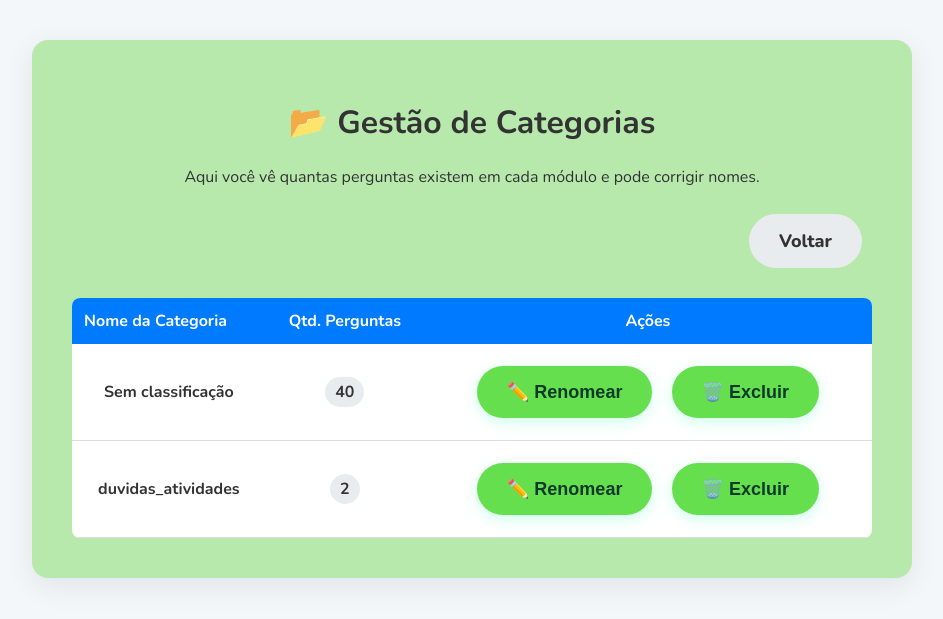
After one commit to cyyzone/quiz_empresa, a Flask app: page /admin/categorias in a window 1280 px wide. The commit adds this page. Shown: the top 619 px of the page, without its empty margins (168-1111 px from the left). Run offline with Flask 3, Linux system fonts and the light colour scheme; a user stored in the database is signed in.

Commit message:
Adicionando gestao de categorias e filtros

```diff
--- a/app/models.py
+++ b/app/models.py
@@ -46,6 +46,7 @@ class Pergunta(db.Model):
     data_liberacao = db.Column(db.Date, nullable=False, index=True)
     tempo_limite = db.Column(db.Integer, nullable=True)
     imagem_pergunta = db.Column(db.String(300), nullable=True)
+    categoria = db.Column(db.String(50), nullable=True, default='Geral', index=True)
     para_todos_setores = db.Column(db.Boolean, default=False, nullable=False)
     departamentos = db.relationship('Departamento', secondary=pergunta_departamento_association, lazy='subquery',
         backref=db.backref('perguntas', lazy=True))
--- a/app/routes/admin.py
+++ b/app/routes/admin.py
@@ -100,6 +100,9 @@ def pagina_admin_perguntas():
         Pergunta.data_liberacao.desc(),
         Pergunta.id.desc()
     ).paginate(page=page, per_page=per_page, error_out=False)
+
+    categorias_existentes = db.session.query(Pergunta.categoria).distinct().all()
+    lista_categorias = [c[0] for c in categorias_existentes if c[0]]
 
     return render_template('admin_perguntas.html',
                            perguntas=perguntas_pagination,
@@ -304,6 +307,8 @@ def editar_pergunta(pergunta_id):
     if not session.get('admin_logged_in'): return redirect(url_for('admin.pagina_admin'))
     pergunta = Pergunta.query.get_or_404(pergunta_id)
     todos_departamentos = Departamento.query.order_by(Departamento.nome).all()
+    categorias_existentes = db.session.query(Pergunta.categoria).distinct().all()
+    lista_categorias = [c[0] for c in categorias_existentes if c[0]]
     return render_template('edit_question.html', pergunta=pergunta, todos_departamentos=todos_departamentos)
 
 @admin_bp.route('/add_question', methods=['POST'])
@@ -319,11 +324,13 @@ def adicionar_pergunta():
         flash('Data inválida.', 'danger')
         return redirect(url_for('admin.pagina_admin_perguntas'))
 
+    categoria_recebida = request.form.get('categoria', 'Geral') # Pega do form ou usa 'Geral'
     nova_pergunta = Pergunta(
         tipo=tipo,
         texto=request.form.get('texto'),
         explicacao=request.form.get('explicacao'),
-        data_liberacao=data_obj
+        data_liberacao=data_obj,
+        categoria=categoria_recebida
     )
 
     db.session.add(nova_pergunta)
@@ -432,6 +439,7 @@ def atualizar_pergunta(pergunta_id):
 
     pergunta.tipo = request.form.get('tipo')
     pergunta.texto = request.form.get('texto')
+    pergunta.categoria = request.form.get('categoria', 'Geral')
     pergunta.explicacao = request.form.get('explicacao')
 
     try:
@@ -846,3 +854,56 @@ def init_db(secret_key):
         return "<h1>Banco de dados reinicializado com sucesso!</h1>"
     except Exception as e:
         return f"<h1>Ocorreu um erro:</h1><p>{e}</p>", 500
+
+@admin_bp.route('/categorias', methods=['GET'])
+def gerenciar_categorias():
+    if not session.get('admin_logged_in'): return redirect(url_for('admin.pagina_admin'))
+
+    # Busca categorias e conta quantas perguntas existem em cada uma
+    # Ex: [('Vendas', 15), ('Sincronização', 3)]
+    categorias_stats = db.session.query(
+        Pergunta.categoria,
+        func.count(Pergunta.id)
+    ).group_by(Pergunta.categoria).order_by(Pergunta.categoria).all()
+
+    return render_template('admin_categorias.html', estatisticas=categorias_stats)
+
+@admin_bp.route('/categorias/renomear', methods=['POST'])
+def renomear_categoria():
+    if not session.get('admin_logged_in'): return redirect(url_for('admin.pagina_admin'))
+
+    nome_antigo = request.form.get('nome_antigo')
+    novo_nome = request.form.get('novo_nome')
+
+    if nome_antigo and novo_nome:
+        # Atualiza TODAS as perguntas que tinham o nome antigo
+        perguntas = Pergunta.query.filter_by(categoria=nome_antigo).all()
+        for p in perguntas:
+            p.categoria = novo_nome
+
+        db.session.commit()
+        flash(f'Categoria "{nome_antigo}" renomeada para "{novo_nome}" em {len(perguntas)} perguntas.', 'success')
+
+    return redirect(url_for('admin.gerenciar_categorias'))
+
+@admin_bp.route('/categorias/excluir', methods=['POST'])
+def excluir_categoria():
+    if not session.get('admin_logged_in'): return redirect(url_for('admin.pagina_admin'))
+
+    nome_categoria = request.form.get('nome_categoria')
+
+    if nome_categoria:
+        # Busca todas as perguntas dessa categoria
+        perguntas = Pergunta.query.filter_by(categoria=nome_categoria).all()
+        qtd = len(perguntas)
+
+        # EM VEZ DE DELETAR, A GENTE MOVE PARA 'Geral'
+        for p in perguntas:
+            p.categoria = 'Geral'
+
+        db.session.commit()
+
+        # A categoria antiga some porque ninguém mais usa ela
+        flash(f'Categoria "{nome_categoria}" removida! As {qtd} perguntas foram movidas para "Geral".', 'success')
+
+    return redirect(url_for('admin.gerenciar_categorias'))
--- a/app/templates/admin.html
+++ b/app/templates/admin.html
@@ -12,7 +12,6 @@
             • Gerenciar Usuários: Adicione, edite ou exclua colaboradores.
             • Gerenciar Admins: Adicione outros administradores.">?</button>
     </h1>
-
     {% if contagem_pendentes > 0 %}
     <a href="{{ url_for('admin.pagina_correcoes') }}" style="text-decoration: none;">
         <div class="alert" style="background-color: #fff3cd; color: #856404; border-color: #ffeeba; cursor: pointer;">
@@ -46,6 +45,10 @@
 
     <a href="{{ url_for('admin.pagina_admin_perguntas') }}" class="accordion-trigger" style="display: block; text-decoration: none; color: inherit; margin-top: 20px; text-align: left; position: relative;">
         Gerenciar Perguntas ➡️
+    </a>
+
+    <a href="{{ url_for('admin.gerenciar_categorias') }}" class="accordion-trigger" style="display: block; text-decoration: none; color: inherit; margin-top: 10px; text-align: left; position: relative;">
+        📂 Gerenciar Categorias ➡️
     </a>
 
     <button class="accordion-trigger" id="accordion-setores">Gerenciar Setores</button>
--- /dev/null
+++ b/app/templates/admin_categorias.html
@@ -0,0 +1,105 @@
+{% extends 'base.html' %}
+
+{% block title %}Gerenciar Categorias{% endblock %}
+
+{% block content %}
+<div class="dashboard-container" style="max-width: 800px;">
+    <h1>📂 Gestão de Categorias</h1>
+    <p>Aqui você vê quantas perguntas existem em cada módulo e pode corrigir nomes.</p>
+
+    <div style="text-align: right; margin-bottom: 20px;">
+        <a href="{{ url_for('admin.pagina_admin') }}" class="btn btn-secondary">Voltar</a>
+    </div>
+
+    <table style="width: 100%; border-collapse: collapse; background: white; border-radius: 8px; overflow: hidden;">
+        <thead style="background-color: #007bff; color: white;">
+            <tr>
+                <th style="padding: 12px; text-align: left;">Nome da Categoria</th>
+                <th style="padding: 12px; text-align: center;">Qtd. Perguntas</th>
+                <th style="padding: 12px; text-align: center;">Ações</th>
+            </tr>
+        </thead>
+        <tbody>
+            {% for nome, quantidade in estatisticas %}
+            <tr style="border-bottom: 1px solid #ddd;">
+                <td style="padding: 12px;">
+                    <strong>{{ nome }}</strong>
+                </td>
+                <td style="padding: 12px; text-align: center;">
+                    <span style="background: #e9ecef; padding: 4px 10px; border-radius: 20px; font-weight: bold;">
+                        {{ quantidade }}
+                    </span>
+                </td>
+                <td style="padding: 12px; text-align: center;">
+                    <button onclick="abrirModalRenomear('{{ nome }}')" class="btn btn-warning" style="margin-right: 5px;">
+                        ✏️ Renomear
+                    </button>
+
+                    <button onclick="confirmarExclusao('{{ nome }}', {{ quantidade }})" class="btn btn-danger">
+                        🗑️ Excluir
+                    </button>
+                </td>
+            </tr>
+            {% else %}
+            <tr>
+                <td colspan="3" style="padding: 20px; text-align: center;">Nenhuma categoria encontrada.</td>
+            </tr>
+            {% endfor %}
+        </tbody>
+    </table>
+</div>
+
+<div id="modalRenomear" style="display:none; position:fixed; top:0; left:0; width:100%; height:100%; background:rgba(0,0,0,0.5); justify-content:center; align-items:center;">
+    <div style="background:white; padding:30px; border-radius:10px; width:400px; text-align:left;">
+        <h3>Renomear Categoria</h3>
+        <p>Isso mudará a categoria de <b>todas</b> as perguntas associadas.</p>
+
+        <form action="{{ url_for('admin.renomear_categoria') }}" method="post">
+            <input type="hidden" name="nome_antigo" id="inputNomeAntigo">
+
+            <label>Novo Nome:</label>
+            <input type="text" name="novo_nome" id="inputNovoNome" class="form-control" required style="width: 100%; margin-bottom: 20px;">
+
+            <div style="text-align: right;">
+                <button type="button" onclick="fecharModal()" class="btn btn-secondary">Cancelar</button>
+                <button type="submit" class="btn btn-primary">Salvar</button>
+            </div>
+        </form>
+    </div>
+</div>
+
+<form id="formExcluir" action="{{ url_for('admin.excluir_categoria') }}" method="post" style="display: none;">
+    <input type="hidden" name="nome_categoria" id="inputExcluirNome">
+</form>
+
+<script>
+    // Função para abrir o modal de renomear
+    function abrirModalRenomear(nomeAtual) {
+        document.getElementById('inputNomeAntigo').value = nomeAtual;
+        document.getElementById('inputNovoNome').value = nomeAtual; // Já vem preenchido para facilitar
+        document.getElementById('modalRenomear').style.display = 'flex';
+    }
+
+    // Função para fechar o modal
+    function fecharModal() {
+        document.getElementById('modalRenomear').style.display = 'none';
+    }
+
+    // NOVA FUNÇÃO DE EXCLUIR (Versão Segura)
+    function confirmarExclusao(nome, qtd) {
+        if (confirm(`Você quer remover a categoria "${nome}"?\n\nAs ${qtd} perguntas NÃO serão apagadas.\nElas serão movidas automaticamente para a categoria "Geral".\n\nDeseja continuar?`)) {
+            // Preenche o formulário invisível e envia
+            document.getElementById('inputExcluirNome').value = nome;
+            document.getElementById('formExcluir').submit();
+        }
+    }
+
+    // Fecha o modal se clicar fora dele (Opcional, mas melhora a usabilidade)
+    window.onclick = function(event) {
+        const modal = document.getElementById('modalRenomear');
+        if (event.target == modal) {
+            fecharModal();
+        }
+    }
+</script>
+{% endblock %}
--- a/app/templates/dashboard.html
+++ b/app/templates/dashboard.html
@@ -42,8 +42,8 @@
     <hr>
 
     <div class="actions">
-        <a href="{{ url_for('user.pagina_quiz') }}" class="btn">🚀 Quiz Rápido 🚀</a>
-        <a href="{{ url_for('user.pagina_atividades') }}" class="btn">📝 Atividades Discursivas 📝</a>
+        <a href="{{ url_for('user.selecionar_tema', tipo_origem='quiz') }}" class="btn">🚀 Quiz Rápido 🚀</a>
+        <a href="{{ url_for('user.selecionar_tema', tipo_origem='atividades') }}" class="btn">📝 Atividades Discursivas 📝</a>
         <a href="{{ url_for('user.minhas_respostas') }}" class="btn btn-secondary" style="background-color: #ffc107; color: #333;">📋 Ver Minhas Respostas 📋</a>
         <a href="{{ url_for('user.pagina_ranking') }}" class="btn btn-secondary">🏆 Ver Ranking 🏆</a>
     </div>
--- a/app/templates/feedback_quiz.html
+++ b/app/templates/feedback_quiz.html
@@ -35,7 +35,7 @@
         {% endif %}
     </div>
 
-    <a href="{{ url_for('user.pagina_quiz') }}" class="btn" style="padding: 15px 40px; font-size: 20px;">
+    <a href="{{ url_for('user.pagina_quiz', categoria=categoria_atual) }}" class="btn" style="padding: 15px 40px; font-size: 20px;">
         Próxima Pergunta ➔
     </a>
 
--- a/app/templates/quiz.html
+++ b/app/templates/quiz.html
@@ -28,6 +28,7 @@
     <form id="quiz-form" action="{{ url_for('user.processa_resposta') }}" method="post">
         <input type="hidden" name="pergunta_id" value="{{ pergunta.id }}">
         <input type="hidden" name="tempo_restante" id="tempo_restante" value="{{ pergunta.tempo_limite or 30 }}">
+        <input type="hidden" name="categoria" value="{{ categoria_atual or '' }}">
 
         <div class="options">
             {% if pergunta.tipo == 'multipla_escolha' %}
```
Also changed, not shown: adicionar_coluna.py (+7 -7 lines), app/routes/user.py (+93 -9 lines), app/templates/admin_perguntas.html (+65 -28 lines), app/templates/base.html (+40 -0 lines), app/templates/edit_question.html (+16 -0 lines), app/templates/selecao_temas.html (added, +52 -0 lines), instance/quiz.db.
